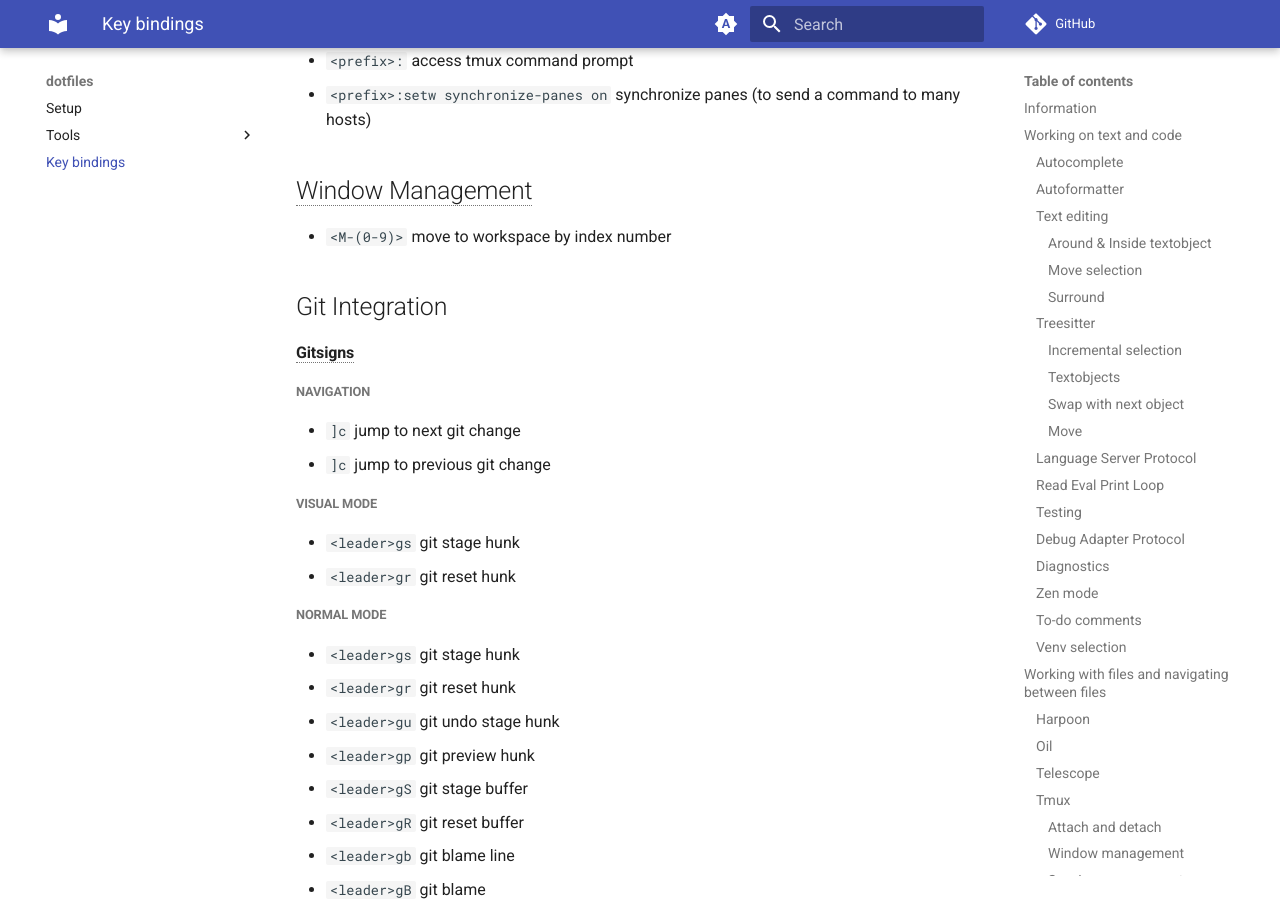
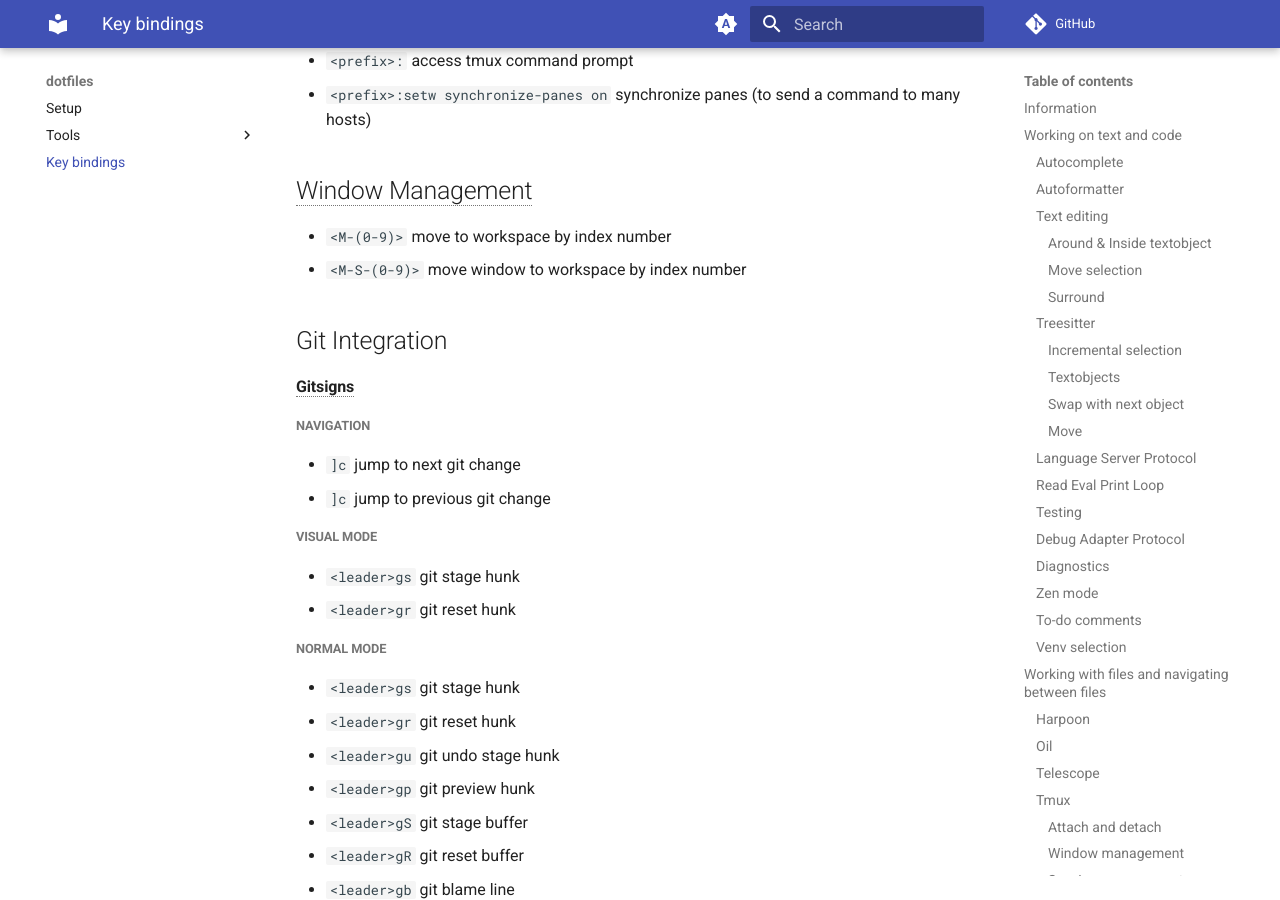
Before and after one commit to HieuDao-code/dotfiles, an MkDocs documentation site: the page built from docs/key_binding.md, in a window 1280 px wide and 900 px high, scrolled down 6622 px. Built offline with MkDocs 1.6.1 and Material for MkDocs 9.7.7, drawn with Linux system fonts in a browser that asks for light colours; comment, search, counter and statistics services are not loaded.

Commit message:
Update key_binding.md

```diff
--- a/docs/key_binding.md
+++ b/docs/key_binding.md
@@ -248,6 +248,7 @@ Move selection in visual mode or current line
 ## <abbr title="i3 (or Aerospace for MacOS)">Window Management</abbr>
 
 - `<M-(0-9)>` move to workspace by index number
+- `<M-S-(0-9)>` move window to workspace by index number
 
 ## Git Integration
 
```
